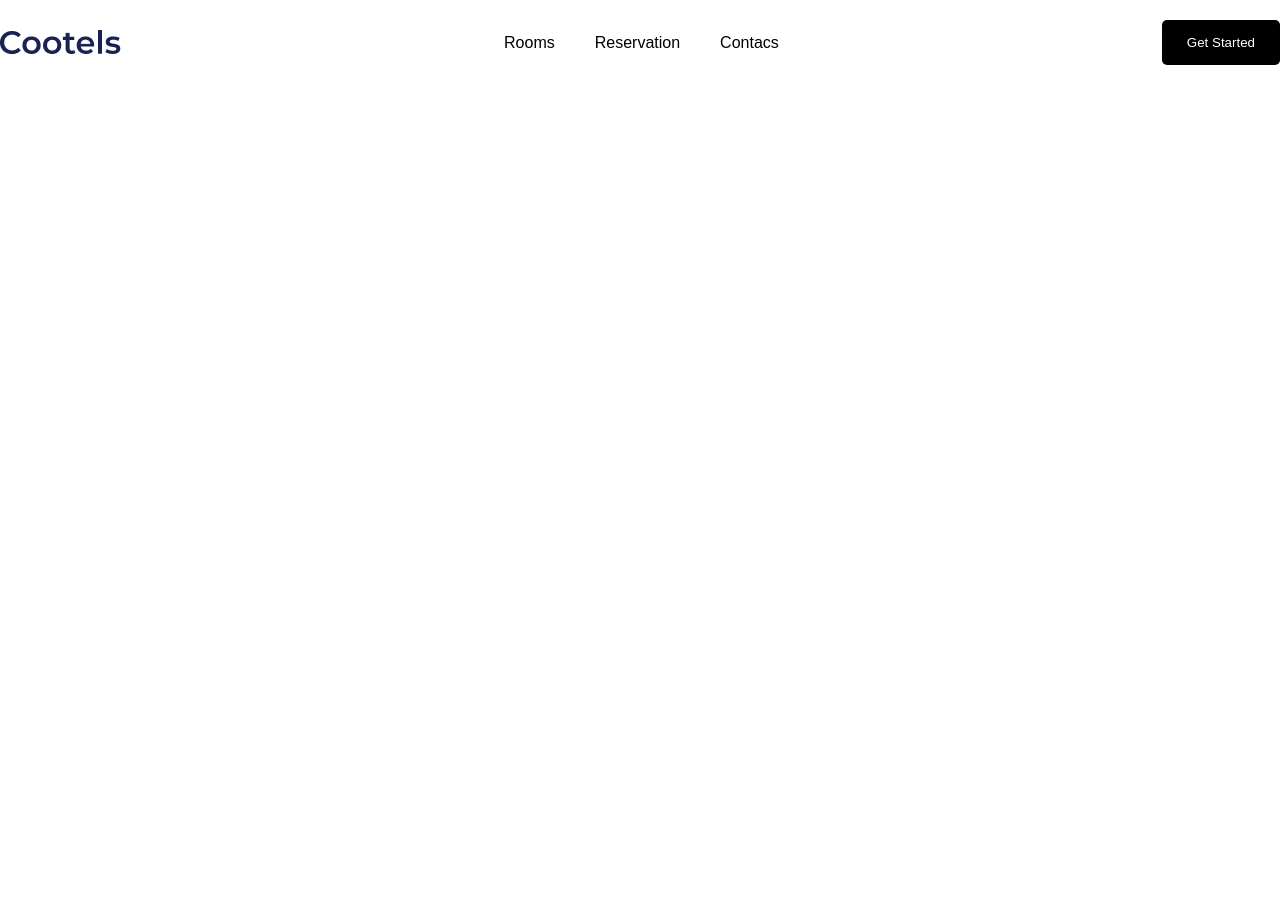
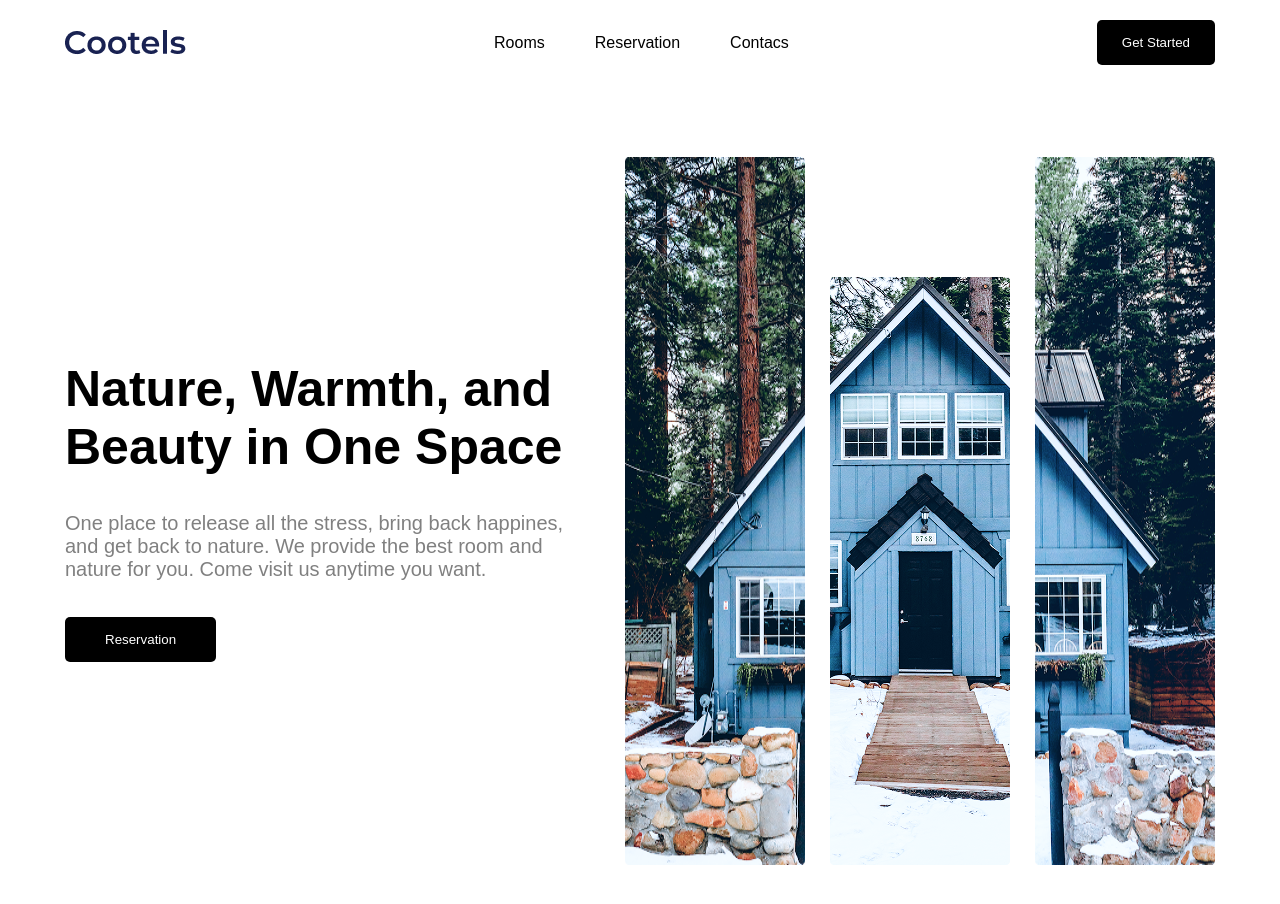
Before and after one commit to arion1986/day_1.3, a plain HTML site: page index.html in a window 1280 px wide. Before the commit the page ends 800 px from the top, so only its background shows below. Drawn offline with Linux system fonts and the light colour scheme.

Commit message:
third commit

```diff
--- a/index.html
+++ b/index.html
@@ -1,14 +1,14 @@
-<!DOCTYPE html>
+<!doctype html>
 <html lang="en">
   <head>
-    <meta charset="UTF-8">
-    <meta name="viewport" content="width=device-width, initial-scale=1.0">
+    <meta charset="UTF-8" />
+    <meta name="viewport" content="width=device-width, initial-scale=1.0" />
     <title>Document</title>
-    <link rel="stylesheet" href="./stylle.css">
+    <link rel="stylesheet" href="./stylle.css" />
   </head>
   <body>
     <section class="dv1">
-        <img src="./Cootels.png" alt="">
+      <img src="./Cootels.png" alt="" />
       <div class="dv2">
         <p>Rooms</p>
         <p>Reservation</p>
@@ -16,5 +16,32 @@
       </div>
       <button class="btn">Get Started</button>
     </section>
+    <br /><br /><br /><br />
+
+    <section class="dv3">
+      <div>
+        <h1 style="font-size: 50px; font-weight: 600;">
+          Nature, Warmth, and <br />
+          Beauty in One Space
+        </h1>
+        <br /><br>
+        <p style="color: gray; font-size: 20px;">
+          One place to release all the stress, bring back happines, <br> and get back
+          to nature. We provide the best room and <br> nature for you. Come visit us
+          anytime you want.
+        </p><br><br>
+        <button style="padding: 15px 40px;" class="btn">Reservation</button>
+      </div>
+
+      <div style="display: flex; gap: 25px;">
+        <img src="./meritt-thomas-u-Hb93V6IWI-unsplash 1.png" alt="">
+                <img class="img" src="./meritt-thomas-u-Hb93V6IWI-unsplash 2.png" alt="">
+                        <img src="./meritt-thomas-u-Hb93V6IWI-unsplash 3.png" alt="">
+
+
+      </div>
+    </section>
+
+    <br><br><br><br><br><br><br><br>
   </body>
 </html>
--- a/stylle.css
+++ b/stylle.css
@@ -6,7 +6,7 @@ body{
 }
 .dv1{
     display: flex;
-    max-width: 1280px;
+    max-width: 1150px;
     justify-content: space-between;
     align-items:center ;
     margin: auto;
@@ -14,7 +14,7 @@ body{
 }
 .dv2{
     display: flex;
-    gap: 40px;
+    gap: 50px;
 }
 .btn{
     background-color: black;
@@ -23,3 +23,13 @@ body{
     padding: 15px 25px;
     border-radius: 5px;
 }
+.img{
+    margin-top: 120px;
+}
+.dv3{
+    display: flex;
+    align-items: center;
+    justify-content: space-between;
+    max-width: 1150px;
+    margin: auto;
+}
```
Also changed, not shown: meritt-thomas-u-Hb93V6IWI-unsplash 1.png (added), meritt-thomas-u-Hb93V6IWI-unsplash 2.png (added), meritt-thomas-u-Hb93V6IWI-unsplash 3.png (added). Lines whose indentation alone changed are shown as unchanged.
